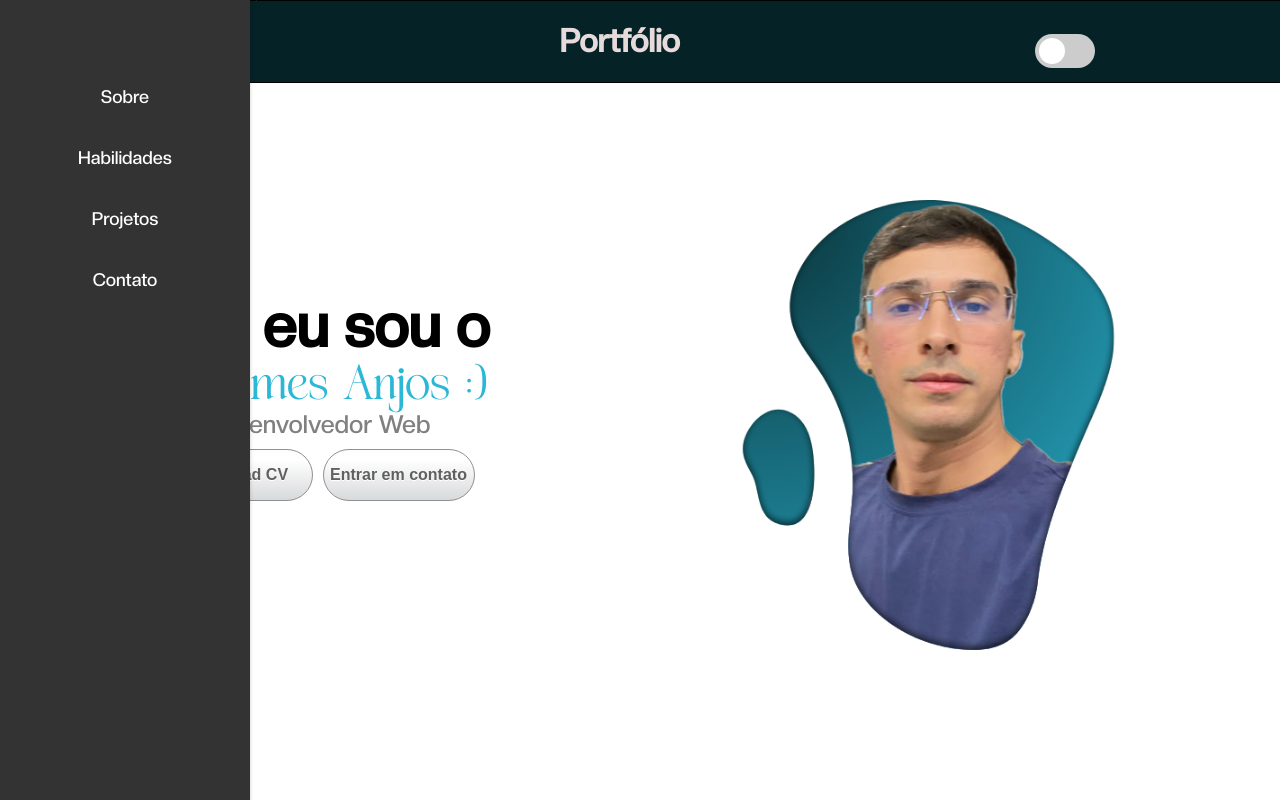
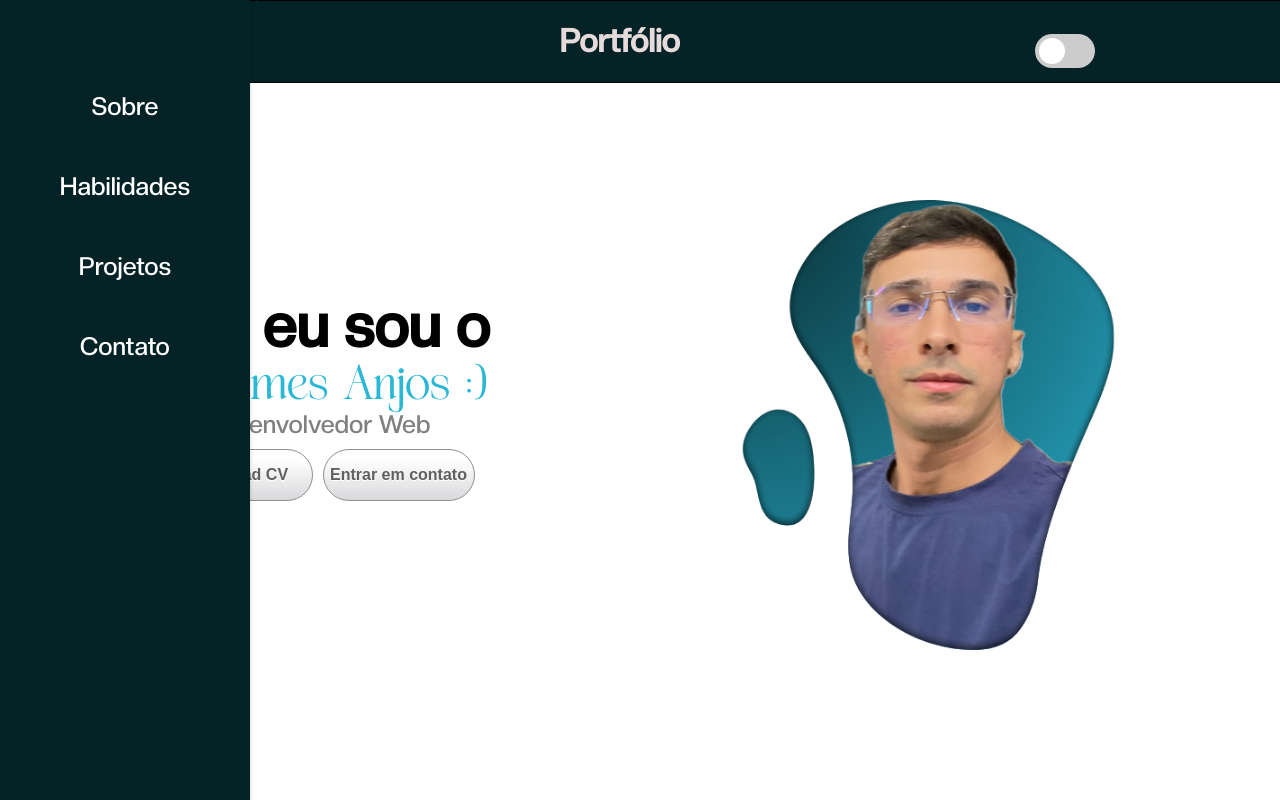
Before and after one commit to wallames1/Portfolio, a React (Create React App) app in the folder Portfólio/eu/: page / in a window 1280 px wide. Both pictures are taken after a click on the element 198 px from the left and 41 px from the top of the page. Shown: the top 800 px of the page. Built offline with nearby package versions, Linux system fonts and the light colour scheme.

Commit message:
adicionado funcao de rolagem suave

```diff
--- a/Portfólio/eu/src/Contatos.css
+++ b/Portfólio/eu/src/Contatos.css
@@ -10,6 +10,6 @@
 .div-contatos  {
     transition: opacity 105.3s ease-in-out;
 }
-#contato{
+#Contato{
     margin-top: 350px;
 }
--- a/Portfólio/eu/src/Contatos.js
+++ b/Portfólio/eu/src/Contatos.js
@@ -4,7 +4,7 @@ import './Contatos.css'
 
 function Contatos() {
   return (
-    <div id='contato'>
+    <div id='Contato'>
         <h1 className='titulos'>Contatos</h1>
 
         <div className='container-contato'>
--- a/Portfólio/eu/src/Habilidades.js
+++ b/Portfólio/eu/src/Habilidades.js
@@ -3,7 +3,7 @@ import './Habilidades.modules.css'
 
 function Habilidades() {
   return (
-    <div className='div-pai'>
+    <div id='Habilidades' className='div-pai'>
       <h1 className='titulos'>Habilidades</h1>
     <div className='container'>
 
--- a/Portfólio/eu/src/Habilidades.modules.css
+++ b/Portfólio/eu/src/Habilidades.modules.css
@@ -1,13 +1,14 @@
 
 .div-pai{
-    margin-top: 160px;
+    margin-top: 200px;
+    margin-bottom: 200px;
 }
 .container {
     display: grid;
     align-content: center;
     justify-content: center;
     grid-template-columns: 100px 100px 100px;
-    grid-template-rows: 100px 100px 100px;
+    grid-template-rows: 100px 100px;
     gap: 50px;
 
 }
--- a/Portfólio/eu/src/Navbar.css
+++ b/Portfólio/eu/src/Navbar.css
@@ -51,13 +51,14 @@
   position: fixed;
   top: 0; /* Ajuste para iniciar no topo */
   left: -250px; /* Menu inicialmente fora da tela (à esquerda) */
-  background-color: #333;
+  background-color: #052327;
   width: 250px;
   height: 100vh; /* Certifique-se de que o menu tenha 100% da altura da tela */
   padding-top: 50px;
   box-shadow: -2px 0 5px rgba(0, 0, 0, 0.5);
   z-index: 99;
   transition: left 0.3s ease; /* Adicione uma transição para suavizar a animação */
+  color: #ccc;
 }
 
 .menu.open {
@@ -71,20 +72,25 @@
 }
 
 .menu ul li {
-  padding: 20px;
+  padding: 25px;
   text-align: center;
 }
 
 .menu ul li a {
   color: white;
+  border-radius: 20px;
   text-decoration: none;
-  font-size: 18px;
+  font-size: 25px;
   display: block;
   transition: background-color 0.3s;
 }
 
 .menu ul li a:hover {
-  background-color: #444;
+  background-color: #1e9eda;
+  border-radius: 10px;
+  height: 30px;
+  width: 200px;
+
 }
 
 /* Estilo do switch button */
--- a/Portfólio/eu/src/Navbar.js
+++ b/Portfólio/eu/src/Navbar.js
@@ -24,6 +24,15 @@ function Navbar() {
     document.body.className = theme; // Define a classe 'light' ou 'dark' no body
   }, [theme]);
 
+  const handleScroll = (event, sectionId) => {
+    event.preventDefault(); // Impede o comportamento padrão do link
+
+    const section = document.getElementById(sectionId);
+    if (section) {
+      section.scrollIntoView({ behavior: "smooth", block: "center" });
+    }
+  };
+
   return (
     <div className='navbar'>
 
@@ -40,16 +49,17 @@ function Navbar() {
         <div className={`menu ${isOpen ? "open" : ""}`}>
           <ul>
             <li>
-              <a href="#Sobre" onClick={() => setIsOpen(false)}>Sobre</a>
+              <a href="#Sobre" onClick={(e) => handleScroll(e, "Sobre")}>
+              Sobre</a>
             </li>
             <li>
-              <a href="#Habilidades" onClick={() => setIsOpen(false)}>Habilidades</a>
+              <a href="#Habilidades" onClick={(e) => handleScroll(e, "Habilidades")}>Habilidades</a>
             </li>
             <li>
-              <a href="#Projetos" onClick={() => setIsOpen(false)}>Projetos</a>
+              <a href="#Projetos" onClick={(e) => handleScroll(e, "Projetos")}>Projetos</a>
             </li>
             <li>
-              <a href="#Contato" onClick={() => setIsOpen(false)}>Contato</a>
+              <a href="#Contato" onClick={(e) => handleScroll(e, "Contato")}>Contato</a>
             </li>
           </ul>
         </div>
--- a/Portfólio/eu/src/NavbarMobile.css
+++ b/Portfólio/eu/src/NavbarMobile.css
@@ -29,6 +29,7 @@
       width: 250px;
       height: 100vh;
       padding-top: 50px;
+
     }
 
     /* Mostrar menu quando a classe 'open' for adicionada */
--- a/Portfólio/eu/src/Projetos.js
+++ b/Portfólio/eu/src/Projetos.js
@@ -3,7 +3,7 @@ import './Projetos.css'
 
 function Projetos() {
   return (
-    <div className='div-proj'>
+    <div id='Projetos' className='div-proj'>
       <h1 className='titulos'>Projetos</h1>
     <div className='container-proj'>
 
--- a/Portfólio/eu/src/Sobre.js
+++ b/Portfólio/eu/src/Sobre.js
@@ -3,7 +3,7 @@ import './Sobre.css'
 
 function Sobre() {
   return (
-    <div className='sobre'>
+    <div id='Sobre'  className='sobre'>
         <h1 className='titulos'>Sobre mim</h1>
         <p>"Desenvolvedor Web com experiência acadêmica em React.js, JavaScript, Sql server, C# e consumo de APIs REST. Apaixonado pelo desenvolvimento de componentes reutilizáveis. Formado em Análise e Desenvolvimento de Sistemas e cursando Especialização em Front-End na Udemy."</p>
     </div>
--- a/Portfólio/eu/src/index.css
+++ b/Portfólio/eu/src/index.css
@@ -29,3 +29,7 @@ code {
   position: absolute;
   left: 0; /* Garante que a borda começa do lado esquerdo */
 }
+html {
+  scroll-behavior: smooth;
+  scroll-padding-top: 50vh; /* Ajusta para rolar até o centro */
+}
```
